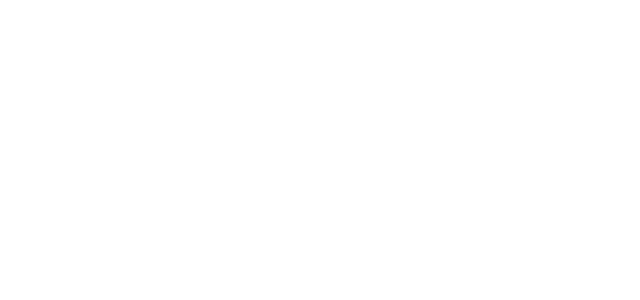
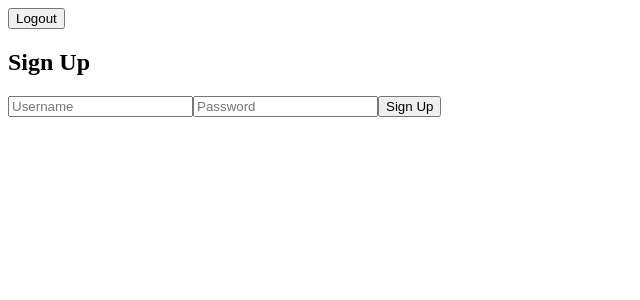
Before and after one commit to hudasul/shopping-list-app-front-end, a React (Vite) app: page /signup in a window 1280 px wide. Before the commit this address had no page. Shown: the top 300 px of the page, without its empty margins (0-640 px from the left). Built offline with nearby package versions, Linux system fonts and the light colour scheme; sample sign-in values are in the browser's storage.

Commit message:
did the authentication

```diff
--- a/package.json
+++ b/package.json
@@ -11,6 +11,7 @@
   },
   "dependencies": {
     "axios": "^1.11.0",
+    "jwt-decode": "^4.0.0",
     "react": "^19.1.1",
     "react-dom": "^19.1.1",
     "react-router": "^7.8.1"
--- a/src/App.jsx
+++ b/src/App.jsx
@@ -2,24 +2,67 @@
 import ListForm from "./components/ListForm";
 import ListDetails from "./components/ListDetails";
 import ItemForm from "./components/ItemForm";
+import LoginForm from "./components/LoginForm";
+import SignUp from "./components/SignupForm";
+import LogoutButton from "./components/LogoutButton";
+import ProtectedRoute from "./components/ProtectedRoute";
 
+import {jwtDecode} from 'jwt-decode'
+import { useState } from 'react'
 import { BrowserRouter as Router, Routes, Route } from "react-router";
 
-const App = ()=> {
+const App = () => {
+  const [token, setToken] = useState(localStorage.getItem("token"));
+
+  function handleLogin(newToken) {
+    setToken(newToken);
+  }
+
+  function handleLogout() {
+    setToken(null);
+    localStorage.removeItem("token");
+  }
+
+  // This is how to decode the token and gget the
+  // information that you added to the payload in your login
+  // route in the backend
+  if (token) {
+    const decodedToken = jwtDecode(token);
+    console.log(decodedToken);
+  }
+
   return (
     <>
       <Router>
+        <div>
+          {token ? <LogoutButton onLogout={handleLogout} /> : null}
           <Routes>
-        <Route path="/" element={<AllLists />} />
+            <Route
+              path="/login"
+              element={<LoginForm onLogin={handleLogin} />}
+            />
+            <Route path="/signup" element={<SignUp />} />
+            <Route
+              path="/"
+              element={
+                <ProtectedRoute>
+                  <AllLists />
+                </ProtectedRoute>
+              }
+            />
             <Route path="/new-list" element={<ListForm />} />
             <Route path="/edit-list/:listId" element={<ListForm />} />
             <Route path="/list/:listId" element={<ListDetails />} />
             <Route path="/list/:listId/new-item" element={<ItemForm />} />
-        <Route path="/list/:listId/edit-item/:itemId" element={<ItemForm />} />
+            <Route
+              path="/list/:listId/edit-item/:itemId"
+              element={<ItemForm />}
+            />
           </Routes>
+        </div>
       </Router>
     </>
   );
-}
+};
 
 export default App;
--- a/src/components/AllLists.jsx
+++ b/src/components/AllLists.jsx
@@ -3,22 +3,28 @@
 import axios from "axios";
 
 const AllLists = () => {
+  const [errors, setErrors] = useState("");
   const [lists, setLists] = useState([]);
   const baseUrl = import.meta.env.VITE_BACKEND_URL;
   const navigate = useNavigate();
 
   const getAllLists = async () => {
+    const token = localStorage.getItem("token");
+    if (!token) return;
+
     try {
       const url = `${baseUrl}/shoppingList`;
-      const response = await axios.get(url);
+      const response = await axios.get(url, {
+        headers: { Authorization: `Bearer ${token}` },
+      });
       setLists(response.data);
     } catch (error) {
-      console.log(error);
+      setErrors("Unauthorized or error fetching data");
     }
-  }
+  };
 
   useEffect(() => {
-   getAllLists()
+    getAllLists();
   }, []);
 
   const handleDelete = async (listId) => {
@@ -26,6 +32,7 @@
     setLists((prev) => prev.filter((list) => list._id !== listId));
   };
 
+  if (!lists) return <p>No data yet</p>;
   return (
     <>
       <div>
@@ -34,12 +41,18 @@
         {lists.map((list) => (
           <div key={list._id}>
             <h1>{list.name}</h1>
-          <p>Last date to purchase: {new Date(list.date).toLocaleDateString()}</p>
+            <p>
+              Last date to purchase: {new Date(list.date).toLocaleDateString()}
+            </p>
             <button onClick={() => navigate(`/list/${list._id}`)}>View</button>
-          <button onClick={() => navigate(`/edit-list/${list._id}`)}>Edit</button>
+            <button onClick={() => navigate(`/edit-list/${list._id}`)}>
+              Edit
+            </button>
             <button onClick={() => handleDelete(list._id)}>Delete</button>
           </div>
         ))}
+
+        <p style={{ color: "darkred" }}>{errors}</p>
       </div>
     </>
   );
--- /dev/null
+++ b/src/components/LoginForm.jsx
@@ -0,0 +1,45 @@
+
+import { useState } from 'react'
+import { useNavigate } from 'react-router'
+import axios from 'axios'
+
+function LoginForm({ onLogin }) {
+  const [username, setUsername] = useState('')
+  const [password, setPassword] = useState('')
+  const navigate = useNavigate()
+
+  const handleSubmit = async event => {
+    event.preventDefault()
+    try {
+      const res = await axios.post('http://localhost:3000/auth/login', {
+        username,
+        password
+      })
+      localStorage.setItem('token', res.data.token)
+      onLogin(res.data.token)
+      navigate('/')
+    } catch (err) {
+      alert(err.response?.data?.message || 'Login failed')
+    }
+  }
+
+  return (
+    <form onSubmit={handleSubmit}>
+      <h2>Login</h2>
+      <input
+        placeholder="Username"
+        value={username}
+        onChange={event => setUsername(event.target.value)}
+      />
+      <input
+        placeholder="Password"
+        type="password"
+        value={password}
+        onChange={event => setPassword(event.target.value)}
+      />
+      <button type="submit">Login</button>
+    </form>
+  )
+}
+
+export default LoginForm
--- /dev/null
+++ b/src/components/LogoutButton.jsx
@@ -0,0 +1,21 @@
+import { useNavigate } from 'react-router'
+
+function LogoutButton({ onLogout }) {
+  const navigate = useNavigate()
+
+  const handleLogout = () => {
+    localStorage.removeItem('token')
+    onLogout()
+    navigate('/login')
+  }
+
+  return (
+    <button
+      onClick={handleLogout}
+    >
+      Logout
+    </button>
+  )
+}
+
+export default LogoutButton
--- /dev/null
+++ b/src/components/ProtectedRoute.jsx
@@ -0,0 +1,9 @@
+import { Navigate } from "react-router"
+
+function ProtectedRoute({ children }) {
+  const token = localStorage.getItem('token')
+  if (!token) return <Navigate to="/login" />
+  return children
+}
+
+export default ProtectedRoute
--- /dev/null
+++ b/src/components/SignupForm.jsx
@@ -0,0 +1,42 @@
+import { useState } from 'react'
+import { useNavigate } from 'react-router'
+import axios from 'axios'
+
+function SignUp() {
+  const [username, setUsername] = useState('')
+  const [password, setPassword] = useState('')
+  const navigate = useNavigate()
+
+  const handleSubmit = async event => {
+    event.preventDefault()
+    try {
+      await axios.post('http://localhost:3000/auth/signup', {
+        username,
+        password
+      })
+      alert('User registered, please login')
+      navigate('/login')
+    } catch (err) {
+      alert(err.response?.data?.message || 'Registration failed')
+    }
+  }
+
+  return (
+    <form onSubmit={handleSubmit}>
+      <h2>Sign Up</h2>
+      <input
+        placeholder="Username"
+        value={username}
+        onChange={event => setUsername(event.target.value)}
+      />
+      <input
+        placeholder="Password"
+        type="password"
+        value={password}
+        onChange={event => setPassword(event.target.value)}
+      />
+      <button type="submit">Sign Up</button>
+    </form>
+  )
+}
+export default  SignUp
```
Also changed, not shown: 1 other file (tests, documents, lock files or other folders). Lines whose indentation alone changed are shown as unchanged.
